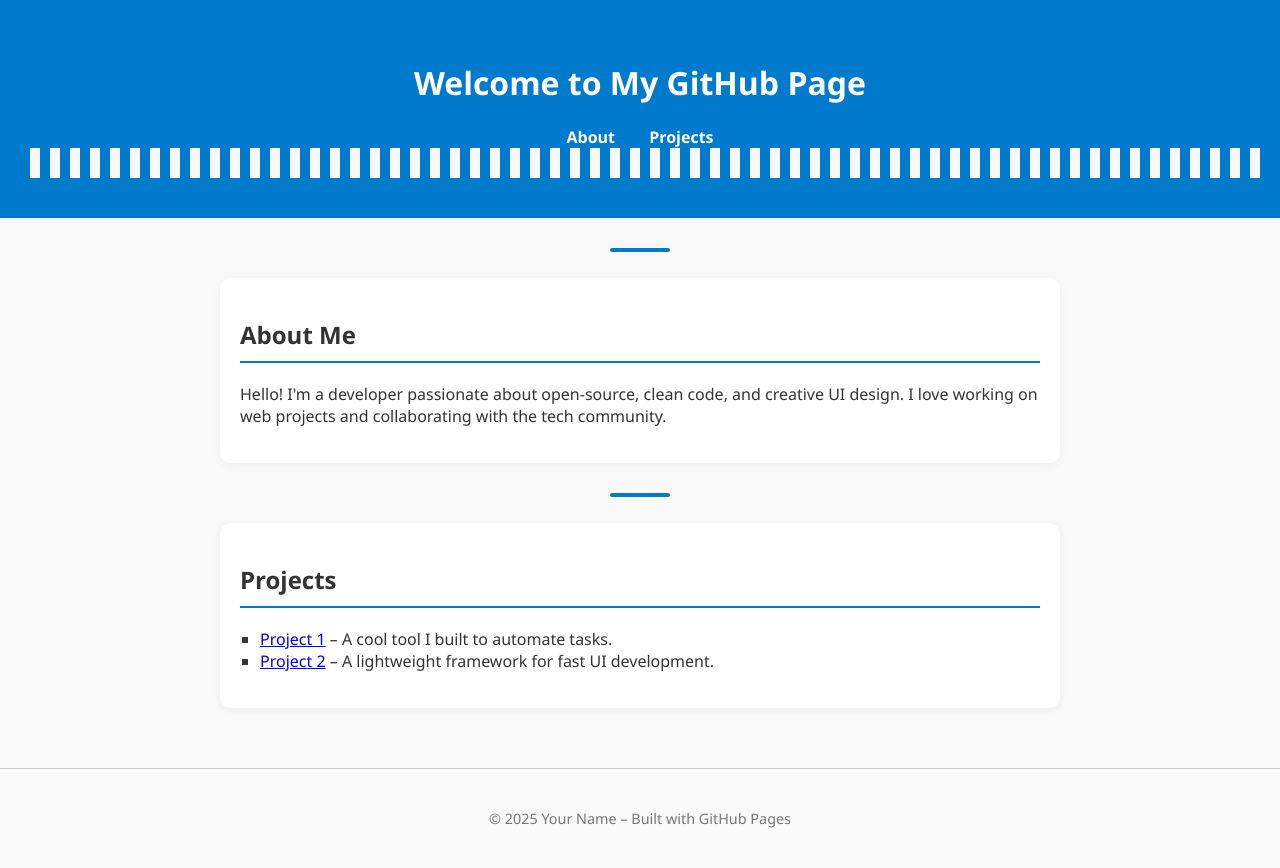
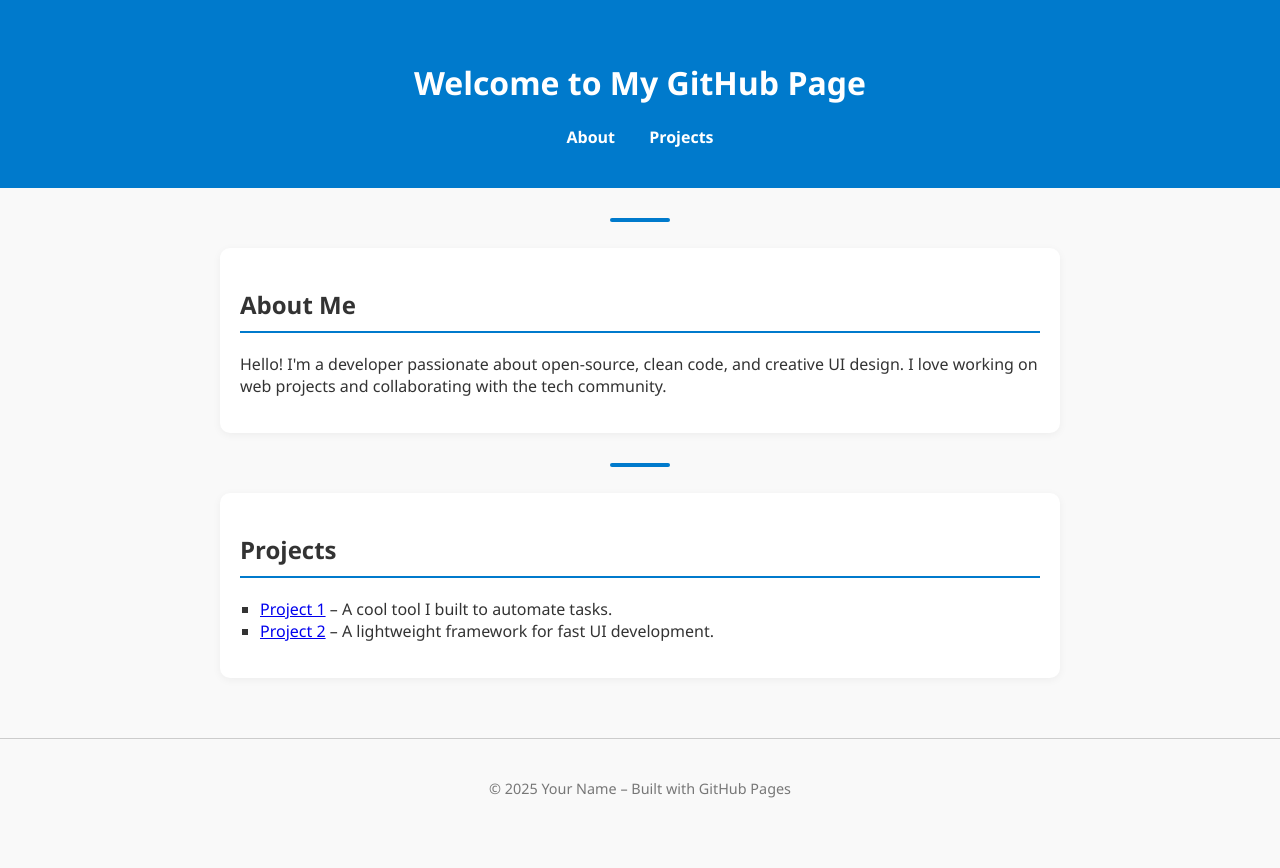
Before and after one commit to HenryPark1206/HenryPark1206.github.io, a plain HTML site: page index.html in a window 1280 px wide. After the commit the page ends 838 px from the top, so only its background shows below. Drawn offline with Linux system fonts and the light colour scheme.

Commit message:
Update index.html

```diff
--- a/index.html
+++ b/index.html
@@ -20,14 +20,7 @@
       position: relative;
     }
 
-    header::after {
-      content: "";
-      display: block;
-      width: 100%;
-      height: 30px;
-      background: linear-gradient(to right, #007acc 50%, #f9f9f9 50%);
-      background-size: 20px 100%;
-    }
+
 
     nav a {
       margin: 0 15px;
```
